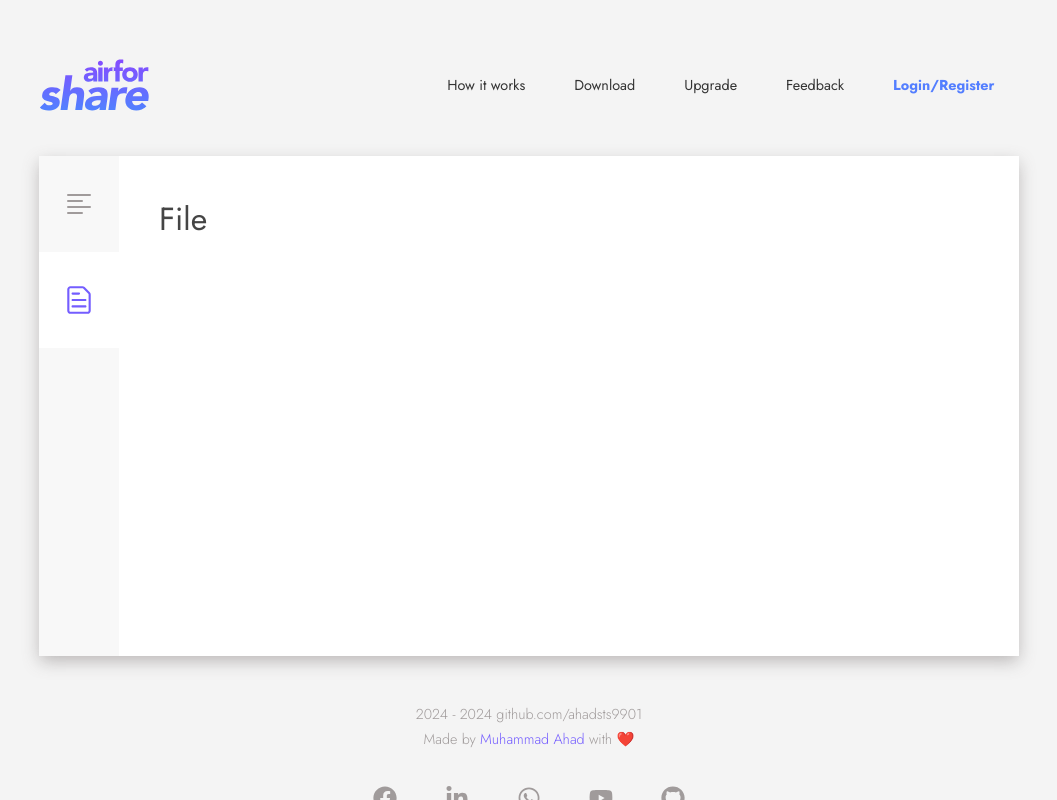
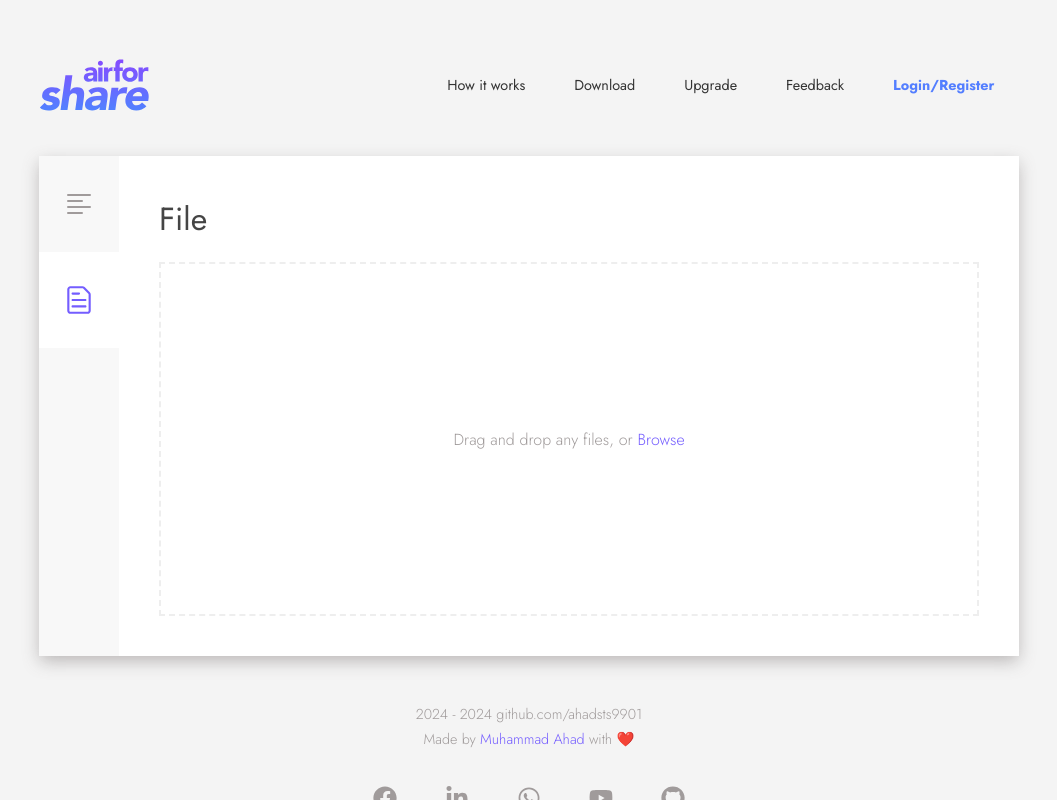
Before and after one commit to ahadsts9901/air-for-share, a React (Vite) app in the folder frontend/: page / in a window 1280 px wide. Both pictures are taken after a click on the item 190 px from the left and 300 px from the top of the page. Shown: the whole page, without its empty margins (111-1168 px from the left). Built offline with nearby package versions, Linux system fonts and the light colour scheme.

Commit message:
frontend-ui

```diff
--- a/frontend/src/components/body/Body.css
+++ b/frontend/src/components/body/Body.css
@@ -46,7 +46,7 @@
   height: 100%;
   background-color: #ffffff;
 }
-.air-body ._main .text-section {
+.air-body ._main .section {
   width: 100%;
   height: 100%;
   background-color: #ffffff;
@@ -57,55 +57,79 @@
   padding: 40px;
   gap: 20px;
 }
-.air-body ._main .text-section h3 {
+.air-body ._main .section h3 {
   width: 100%;
   text-align: left;
   font-size: 2em;
   font-weight: normal;
   color: #454545;
 }
-.air-body ._main .text-section textarea {
+.air-body ._main .section textarea {
   width: 100%;
   height: 100%;
   resize: none;
   border: 0;
   font-size: 1.3em;
 }
-.air-body ._main .text-section textarea::-moz-placeholder {
+.air-body ._main .section textarea::-moz-placeholder {
   color: #A09B9B;
   font-weight: 300;
 }
-.air-body ._main .text-section textarea::placeholder {
+.air-body ._main .section textarea::placeholder {
   color: #A09B9B;
   font-weight: 300;
 }
-.air-body ._main .text-section .buttons-cont {
+.air-body ._main .section .buttons-cont {
   width: 100%;
   display: flex;
   justify-content: flex-end;
   align-items: center;
   gap: 40px;
 }
-.air-body ._main .text-section .buttons-cont button {
+.air-body ._main .section .buttons-cont button {
   all: unset;
   padding: 0.5em 3em;
   cursor: pointer;
   color: #454545;
 }
-.air-body ._main .text-section .buttons-cont .saveButton {
+.air-body ._main .section .buttons-cont .saveButton {
   border: 3px solid #454545;
   font-family: "Open Sans", sans-serif;
   font-weight: bolder;
   font-style: italic;
   font-size: 1.5em;
 }
-.air-body ._main .text-section .buttons-cont .saveButton:hover {
+.air-body ._main .section .buttons-cont .saveButton:hover {
   color: #745DFF;
   border-color: #745DFF;
 }
-.air-body ._main .text-section .buttons-cont .saveButton:active {
+.air-body ._main .section .buttons-cont .saveButton:active {
   color: #ffffff;
   border-color: #ffffff;
   background: #537EFF;
   background: linear-gradient(0deg, #537EFF 25%, #745DFF 75%);
+}
+.air-body ._main .section .files-cont {
+  width: 100%;
+  height: 100%;
+  border: 2px dashed #eee;
+}
+.air-body ._main .section .files-cont .fileInstructions {
+  width: 100%;
+  height: 100%;
+  display: flex;
+  justify-content: center;
+  align-items: center;
+  gap: 0.5em;
+}
+.air-body ._main .section .files-cont .fileInstructions p {
+  color: #A09B9B;
+  font-weight: 300;
+}
+.air-body ._main .section .files-cont .fileInstructions p label {
+  color: #745DFF;
+  cursor: pointer;
+}
+.air-body ._main .section .files-cont .fileInstructions.dragging {
+  background-color: #f8f8f8;
 }/*# sourceMappingURL=Body.css.map */
--- a/frontend/src/components/body/Body.scss
+++ b/frontend/src/components/body/Body.scss
@@ -4,8 +4,10 @@ $white: #ffffff;
 $bodyColor: #f8f8f8;
 $black: #454545;
 $textColor: #A09B9B;
+$fileBorderColor: #eee;
 $purpleText: #745DFF;
 $blueText: #537EFF;
+$gradient: linear-gradient(0deg, $blueText 25%, $purpleText 75%);
 
 .air-body {
     width: calc(100vw - 300px);
@@ -50,7 +52,7 @@ $blueText: #537EFF;
             }
 
             svg {
-                color: $purpleText ;
+                color: $purpleText;
                 font-size: 2em;
             }
         }
@@ -62,7 +64,7 @@ $blueText: #537EFF;
         height: 100%;
         background-color: $white;
 
-        .text-section {
+        .section {
             width: 100%;
             height: 100%;
             background-color: $white;
@@ -124,8 +126,38 @@ $blueText: #537EFF;
                         color: $white;
                         border-color: $white;
                         background: $blueText;
-                        background: linear-gradient(0deg, $blueText 25%, $purpleText 75%);
+                        background: $gradient;
                     }
+                }
+
+            }
+
+            .files-cont {
+                width: 100%;
+                height: 100%;
+                border: 2px dashed $fileBorderColor;
+
+                .fileInstructions {
+                    width: 100%;
+                    height: 100%;
+                    display: flex;
+                    justify-content: center;
+                    align-items: center;
+                    gap: 0.5em;
+
+                    p {
+                        color: $textColor;
+                        font-weight: 300;
+
+                        label {
+                            color: $purpleText;
+                            cursor: pointer;
+                        }
+                    }
+                }
+
+                .fileInstructions.dragging {
+                    background-color: $bodyColor;
                 }
 
             }
--- a/frontend/src/components/body/Body.tsx
+++ b/frontend/src/components/body/Body.tsx
@@ -39,6 +39,8 @@ export const TextSection = () => {
     const [text, set_text] = useState("")
     const [button_content, set_button_content] = useState("Save")
 
+    console.log(text, set_button_content)
+
     const clear = () => {
         console.log("clear");
     }
@@ -61,11 +63,71 @@ export const TextSection = () => {
     )
 }
 
-export const FileSection = () => {
+export const FileInstructions = ({ set_files }: any) => {
+
+    const [isDragging, setIsDragging] = useState(false);
+
+    const handleDragEnter = (e: React.DragEvent) => {
+        e.preventDefault();
+        e.stopPropagation();
+        setIsDragging(true);
+    };
+
+    const handleDragLeave = (e: React.DragEvent) => {
+        e.preventDefault();
+        e.stopPropagation();
+        setIsDragging(false);
+    };
+
+    const handleDragOver = (e: React.DragEvent) => {
+        e.preventDefault();
+        e.stopPropagation();
+        setIsDragging(true);
+    };
+
+    const handleDrop = (e: React.DragEvent) => {
+        e.preventDefault();
+        e.stopPropagation();
+        setIsDragging(false);
+        const files = e.dataTransfer.files;
+        if (files.length) {
+            set_files(files);
+        }
+    };
+
     return (
         <>
-            <div className="text-section section">
+            <div
+                className={`fileInstructions ${isDragging ? "dragging" : ""}`}
+                onDragEnter={handleDragEnter}
+                onDragLeave={handleDragLeave}
+                onDragOver={handleDragOver}
+                onDrop={handleDrop}
+            >
+                <input
+                    type="file"
+                    id="files-sts"
+                    hidden
+                    multiple
+                    onChange={(e: any) => set_files(e?.target?.files)}
+                />
+                <p>Drag and drop any files, or <label htmlFor="files-sts">Browse</label></p>
+            </div>
+        </>
+    )
+}
+
+export const FileSection = () => {
+
+    const [files, set_files] = useState<any>(null)
+
+    return (
+        <>
+            <div className="file-section section">
                 <h3>File</h3>
+                <div className="files-cont">
+                    <FileInstructions files={files} set_files={set_files} />
+                </div>
             </div>
         </>
     )
```
Also changed, not shown: 1 other file (tests, documents, lock files or other folders).
